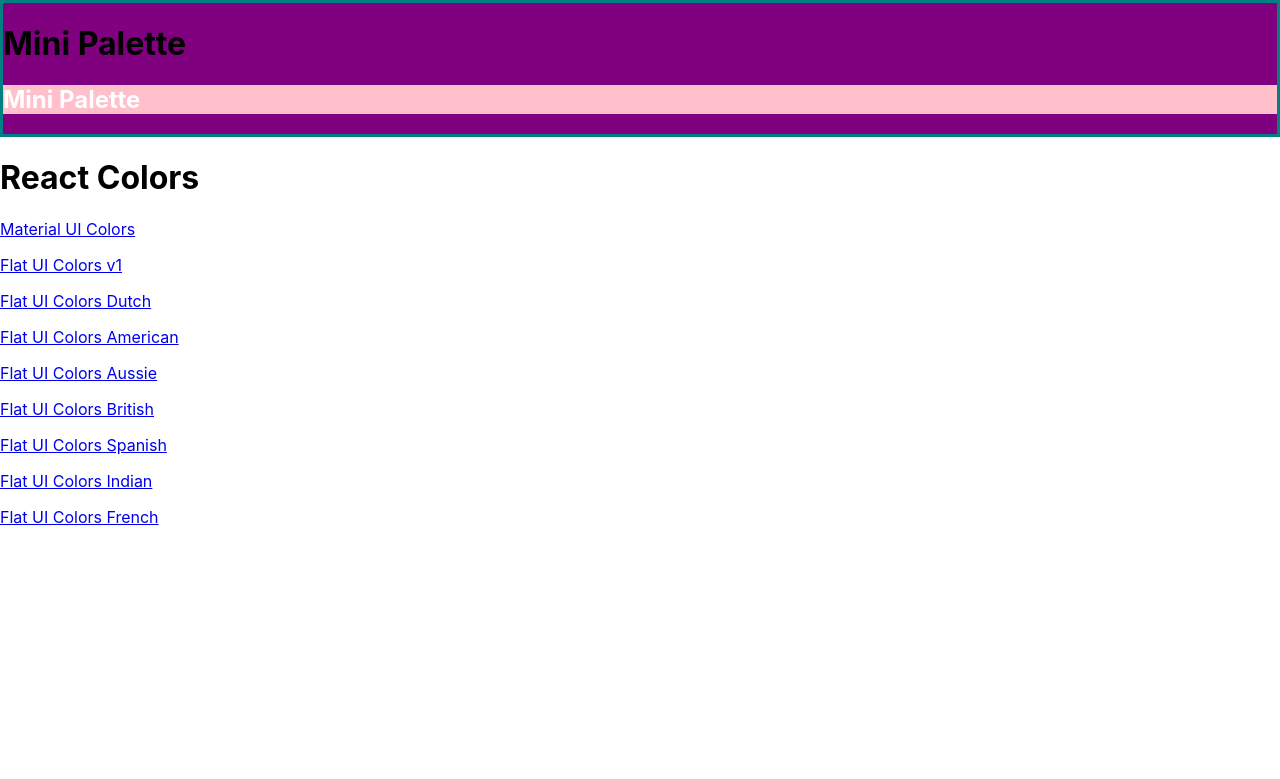
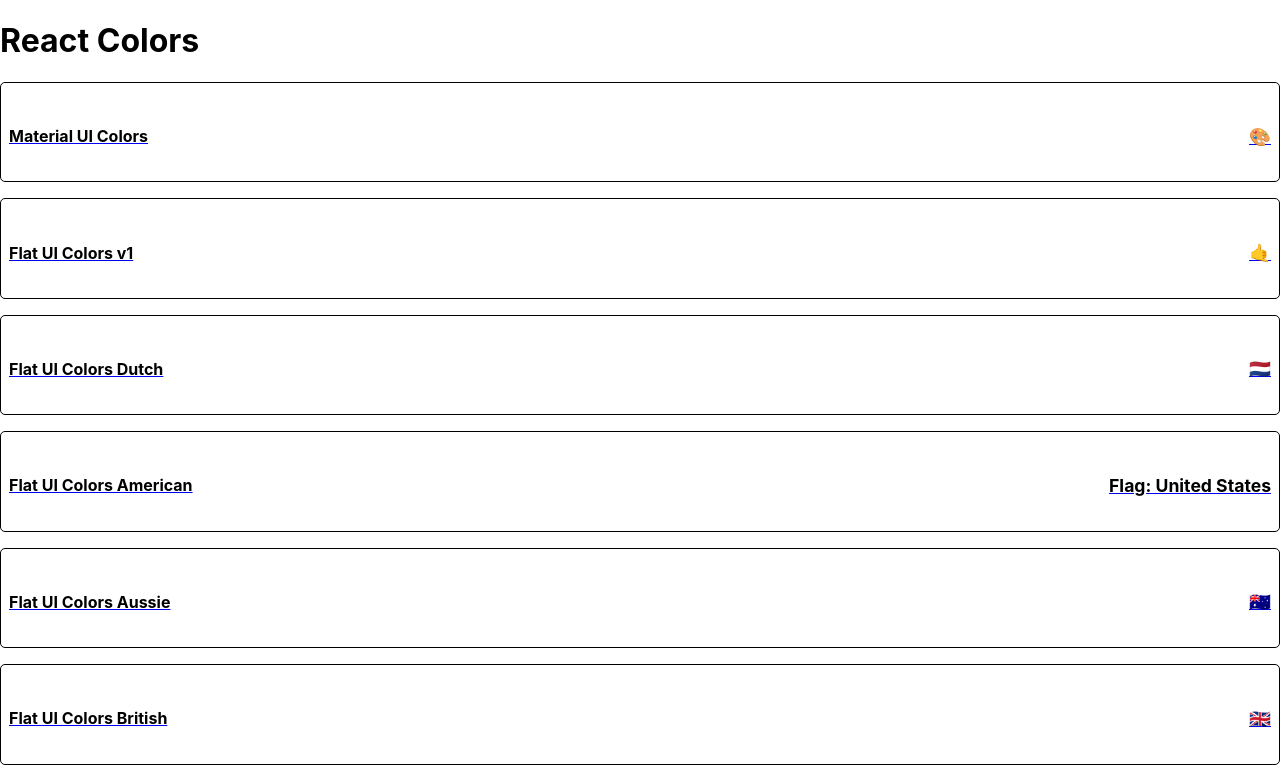
Before and after one commit to engrpatel21/color-picker, a React (Create React App) app: page / in a window 1280 px wide. Shown: the top 779 px of the page. Built offline with nearby package versions, Linux system fonts and the light colour scheme.

Commit message:
style mini palette

```diff
--- a/src/MiniPalette/MiniPalette.jsx
+++ b/src/MiniPalette/MiniPalette.jsx
@@ -1,29 +1,46 @@
-import React from 'react';
-import { withStyles } from '@material-ui/styles'
+import React from "react";
+import { withStyles } from "@material-ui/styles";
 
 const styles = {
-  main: {
-    backgroundColor: 'purple',
-    border: '3px solid teal'
+  root: {
+    backgroundColor: 'white',
+    borderRadius: '5px',
+    border: '1px solid black',
+    padding: '.5rem',
+    position: 'relative',
+    overflow: 'hidden',
+    '&:hover': {
+      cursor: 'pointer'
+    }
   },
-  secondary: {
-    backgroundColor: 'pink',
-    '& h1': {
-      color: 'white'
-    }
-  }
-}
+  colors: {
+    backgroundColor: 'grey',
+  },
+  title: {
+    display: 'flex',
+    justifyContent: 'space-between',
+    alignItems: 'center',
+    color: 'black',
+    paddingTop: '.5rem',
+    fontSize: '1rem',
+    position: 'relative'
+  },
+  emoji: {
+    marginLeft: '.5rem',
+    fontSize: '1.1rem'
+  },
+};
 
 const MiniPalette = (props) => {
-  const {classes} = props
+  const { classes, paletteName, emoji } = props;
   return (
-    <div className={ classes.main }>
-      <h1>Mini Palette</h1>
-      <section className={classes.secondary}>
-        <h1>Mini Palette</h1>
-      </section>
+    <div className={classes.root}>
+      <div className={classes.color}></div>
+      <h5 className={classes.title}>
+        {paletteName} <span className={classes.emoji}>{emoji}</span>
+      </h5>
     </div>
-   );
-}
+  );
+};
 
 export default withStyles(styles)(MiniPalette);
--- a/src/PaletteList/PaletteList.jsx
+++ b/src/PaletteList/PaletteList.jsx
@@ -6,17 +6,19 @@ import MiniPalette from '../MiniPalette/MiniPalette';
 class PaletteList extends Component {
   state = {  }
   render() {
+
     const { palettes } = this.props
+
     const paletteName = palettes.map((palette) => (
       <p>
         <Link exact to={`/palette/${palette.id}`}>
-          {palette.paletteName}
+          <MiniPalette {...palette}/>
         </Link>
       </p>
     ));
+
     return (
       <div>
-        <MiniPalette/>
         <h1>React Colors</h1>
         {paletteName}
       </div>
```
